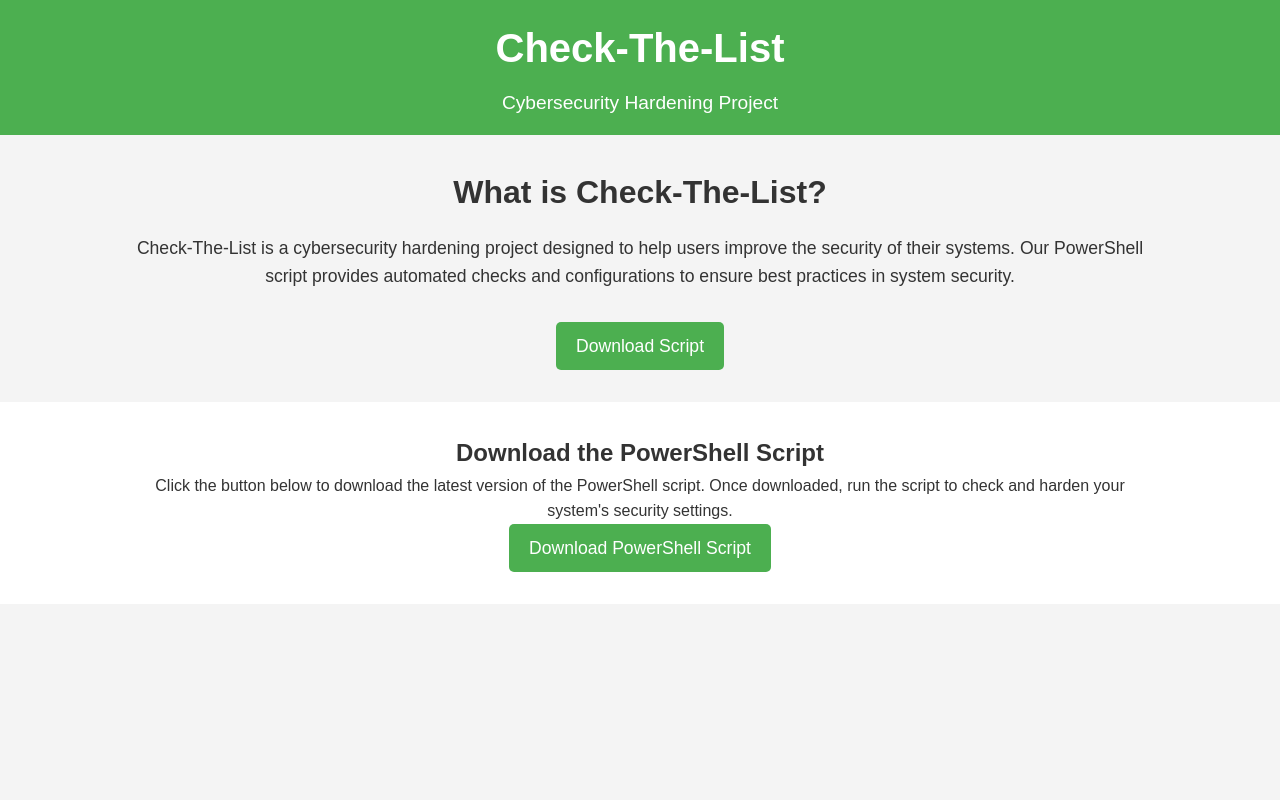
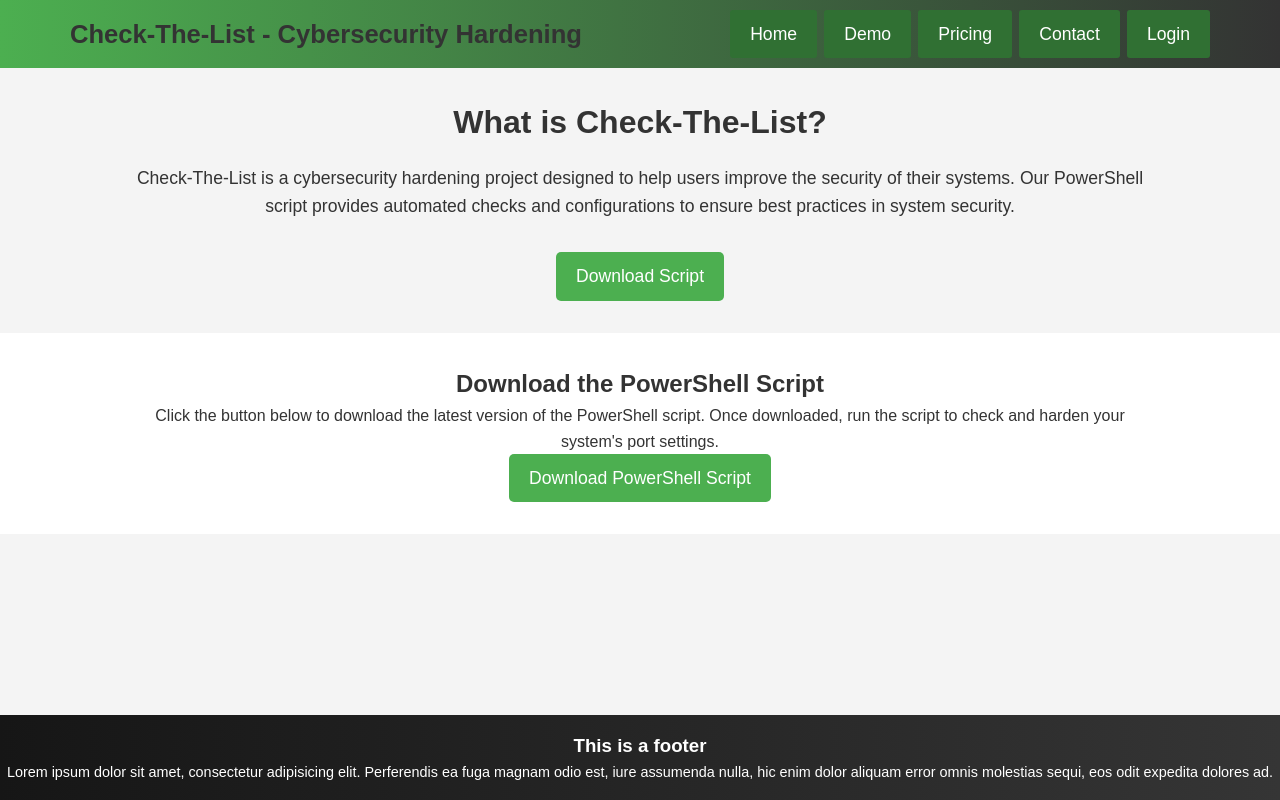
Before and after one commit to BoyerChris/Team-22-Senior-Design-Project, a plain HTML site: page index.html in a window 1280 px wide. Drawn offline with Linux system fonts and the light colour scheme.

Commit message:
Major Design Changes
Added Nav Menu, Added multiple blank pages, added login button (does nothing)

```diff
--- a/index.html
+++ b/index.html
@@ -8,11 +8,14 @@
     <link rel="stylesheet" href="styles.css">
 </head>
 <body>
-    <header>
-        <div class="container">
-            <h1>Check-The-List</h1>
-            <p>Cybersecurity Hardening Project</p>
-        </div>
+    <header>Check-The-List - Cybersecurity Hardening
+        <nav class="navone">
+            <a href="index.html" class="navbtn">Home</a>
+            <a href="demo.html" class="navbtn">Demo</a>
+            <a href="pricing.html" class="navbtn">Pricing</a>
+            <a href="contact.html" class="navbtn">Contact</a>
+            <a href="index.html" class="navbtn">Login</a>
+        </nav>
     </header>
 
     <main>
@@ -27,12 +30,17 @@
         <section id="download" class="download-section">
             <div class="container">
                 <h2>Download the PowerShell Script</h2>
-                <p>Click the button below to download the latest version of the PowerShell script. Once downloaded, run the script to check and harden your system's security settings.</p>
+                <p>Click the button below to download the latest version of the PowerShell script. Once downloaded, run the script to check and harden your system's port settings.</p>
                 <a href="scripts/check-the-list.ps1" class="btn" download>Download PowerShell Script</a>
             </div>
         </section>
     </main>
 
+    <footer>
+        <h3>This is a footer</h3>
+        <p>Lorem ipsum dolor sit amet, consectetur adipisicing elit. Perferendis ea fuga magnam odio est, iure assumenda nulla, hic enim dolor aliquam error omnis molestias sequi, eos odit expedita dolores ad.</p>
+    </footer>
+
 
 </body>
 </html>
--- a/styles.css
+++ b/styles.css
@@ -18,19 +18,24 @@ body {
 }
 
 header {
+    position: fixed;
+    top: 0;
+    left: 0;
+    width: 100%;
     background-color: #4CAF50;
-    color: white;
-    padding: 1rem 0;
-    text-align: center;
+    background-image: linear-gradient(to right, #4CAF50 , #333);
+    display: flex;
+    justify-content: space-between;
+    z-index: 100;
+    font-size: 1.6rem;
+    font-weight: bold;
+    color: #333;
+    align-items: center;
+    padding: 10px 70px;
 }
 
-header h1 {
-    margin-bottom: 0.5rem;
-    font-size: 2.5rem;
-}
-
-header p {
-    font-size: 1.2rem;
+main {
+    padding-top: 65px;
 }
 
 .intro {
@@ -63,6 +68,27 @@ header p {
     background-color: #45a049;
 }
 
+.navbtn {
+    display: inline-block;
+    padding: 10px 20px;
+    font-size: 1.1rem;
+    background-color: #307033;
+    color: white;
+    text-decoration: none;
+    border-radius: 3px;
+    transition: background-color 0.3s;
+    font-weight: normal;
+}
+
+.navbtn:hover {
+    background-color: #45a049;
+}
+
+.navone a {
+    padding-left: 20px;
+}
+
+
 .download-section {
     padding: 2rem 0;
     background-color: #fff;
@@ -71,10 +97,15 @@ header p {
 
 footer {
     background-color: #333;
+    background-image: linear-gradient(to right, #161616, #353535);
     color: white;
     text-align: center;
     padding: 1rem 0;
     margin-top: 2rem;
+    position: fixed;
+    bottom: 0;
+    left: 0;
+    width: 100%;
 }
 
 footer p {
```
Also changed, not shown: contact.html (added, +29 -0 lines), demo.html (added, +29 -0 lines), pricing.html (added, +29 -0 lines).
